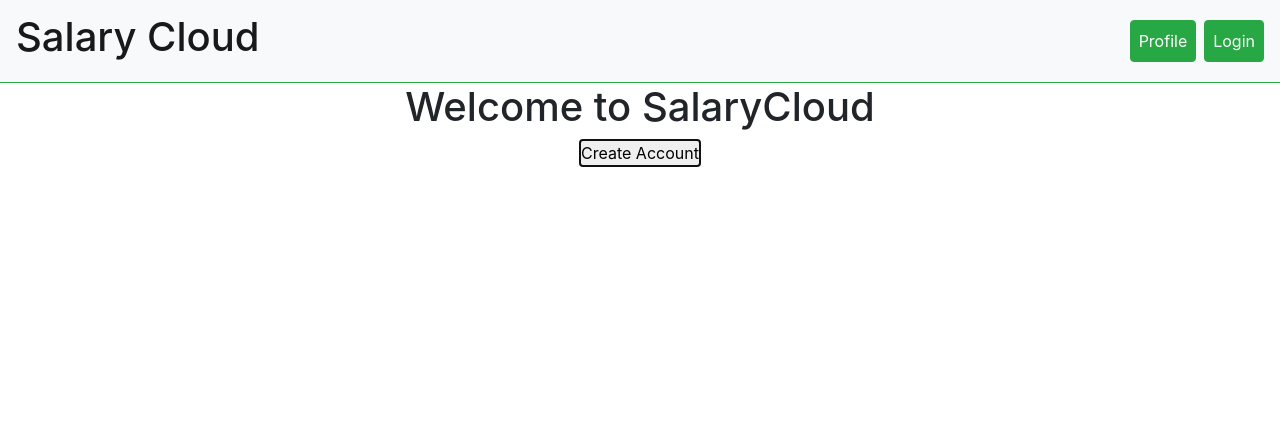
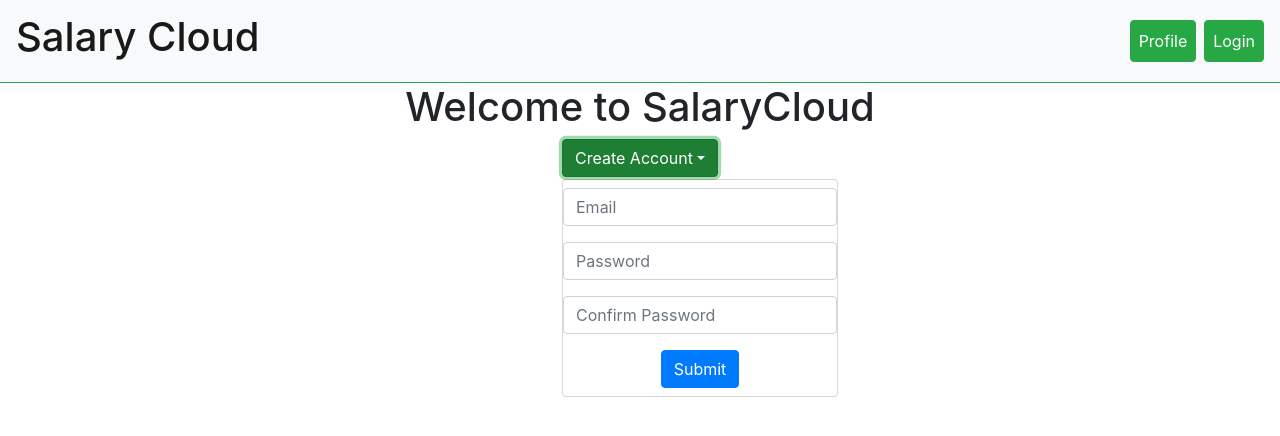
Before and after one commit to stynan27/SalaryCloud, a React (Create React App) app in the folder salary-cloud/: page / in a window 1280 px wide. Both pictures are taken after a click on the button "Create Account". Shown: the top 436 px of the page. Built offline with nearby package versions, Linux system fonts and the light colour scheme.

Commit message:
Created basic drop-down form for creating an account

```diff
--- a/salary-cloud/src/components/WelcomeBody.js
+++ b/salary-cloud/src/components/WelcomeBody.js
@@ -1,11 +1,54 @@
 import React from 'react';
 import './WelcomeBody.css';
+import Button from 'react-bootstrap/Button';
+import Dropdown from 'react-bootstrap/Dropdown';
+import InputGroup from 'react-bootstrap/InputGroup';
+import FormControl from 'react-bootstrap/FormControl';
 
 function WelcomeBody() {
   return (
     <div className="WelcomeBody">
       <h1>Welcome to SalaryCloud</h1>
-      <button>Create Account</button>
+
+      <Dropdown>
+        <Dropdown.Toggle variant="success" id="dropdown-basic">
+          Create Account
+        </Dropdown.Toggle>
+
+        <Dropdown.Menu className="text-center">
+            <InputGroup className="mb-3">
+              <FormControl
+                input type="email"
+                placeholder="Email"
+                aria-label="Email"
+                aria-describedby="email-input"
+              />
+            </InputGroup>
+
+            <InputGroup className="mb-3">
+              <FormControl
+                input type="password"
+                placeholder="Password"
+                aria-label="Password"
+                aria-describedby="password-input"
+              />
+            </InputGroup>
+
+            <InputGroup className="mb-3">
+              <FormControl
+                input type="password"
+                placeholder="Confirm Password"
+                aria-label="Confirm Password"
+                aria-describedby="confirmation-input"
+              />
+            </InputGroup>
+
+            <Button variant="primary">
+              Submit
+            </Button>{' '}
+
+        </Dropdown.Menu>
+      </Dropdown>
     </div>
   );
 }
```
